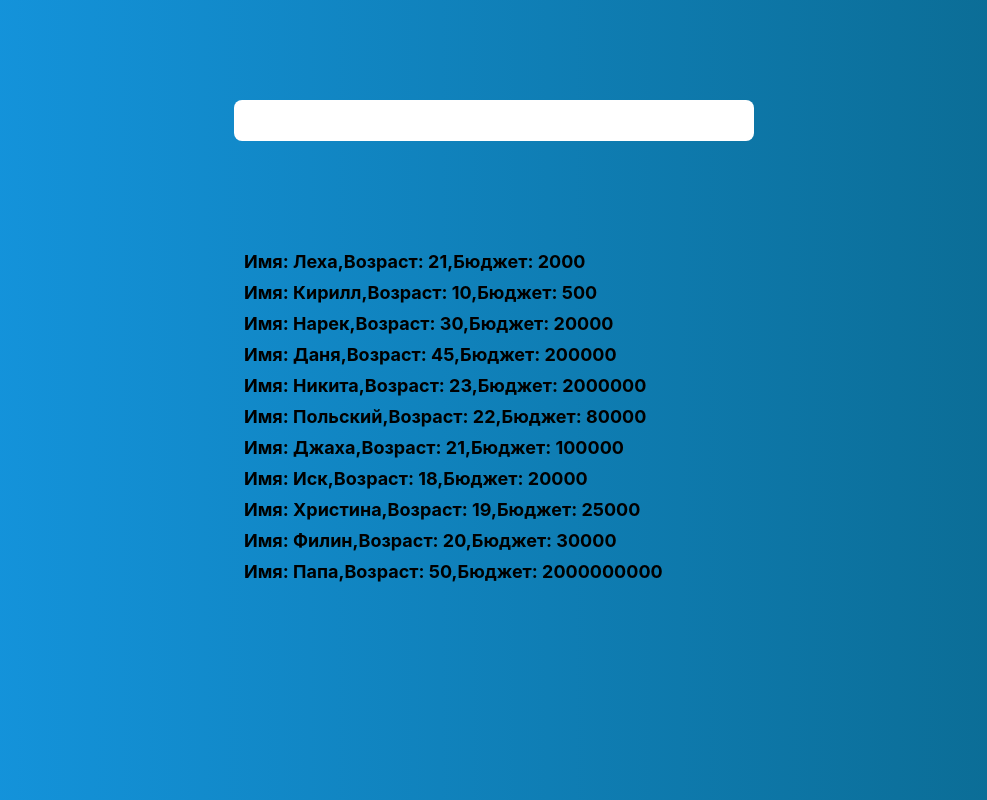
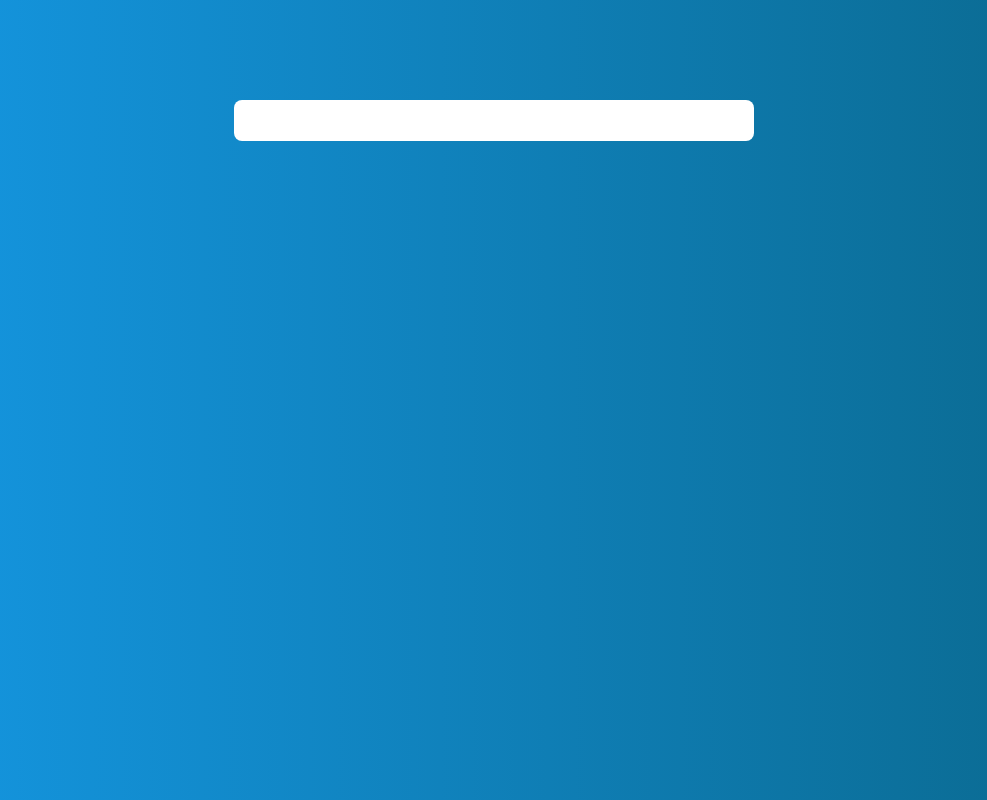
Before and after one commit to Salendoil-front/LiveSearchReact, a React (Create React App) app: page / in a window 1280 px wide. Shown: the whole page, without its empty margins (146-1133 px from the left). Built offline with nearby package versions, Linux system fonts and the light colour scheme.

Commit message:
Class "hide" for Li's elements

```diff
--- a/src/Components/ListSearch/ListSearch.js
+++ b/src/Components/ListSearch/ListSearch.js
@@ -3,15 +3,25 @@ import classes from './ListSearch.module.css'
 
 const ListSearch = props => {
 
-	return(
+	return (
 		<ul className={classes.ListSearch}>
-			{props.people.map((person, index) => {
-				return(
-					<li key={index}>
-						<span>Имя: {person.name},Возраст: {person.age},Бюджет: {person.money} </span>
-					</li>
-				)
-			})}
+			{
+				props.people.length > 0
+					? props.people.map((person, index) => {
+						let cls = []
+						if(!person.class){
+							cls.push(classes.hide)
+						} else{
+							cls.pop('')
+						}
+						return (
+							<li className={cls.join(' ')} key={index}>
+								<span>Имя: {person.name},Возраст: {person.age},Бюджет: {person.money} </span>
+							</li>
+						)
+					})
+					: <li>Таких нет</li>
+			}
 		</ul>
 	)
 }
--- a/src/Components/ListSearch/ListSearch.module.css
+++ b/src/Components/ListSearch/ListSearch.module.css
@@ -5,12 +5,17 @@
 	padding: 10px;
 	display: flex;
 	flex-direction: column;
-	justify-content: flex-start;
+	/* justify-content: flex-start; */
 	align-items: flex-start;
 }
 
 .ListSearch li{
+	display: block;
 	font-size: 18px;
 	font-weight: bold;
 	margin-bottom: 10px;
 }
+
+.ListSearch li.hide{
+	display: none;
+}
```
